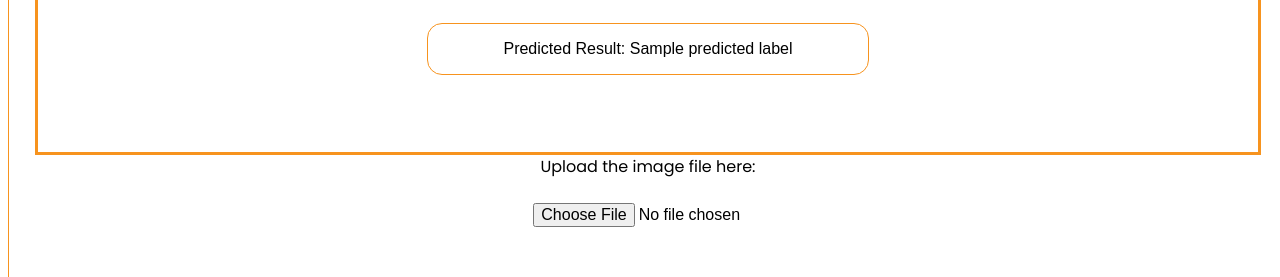
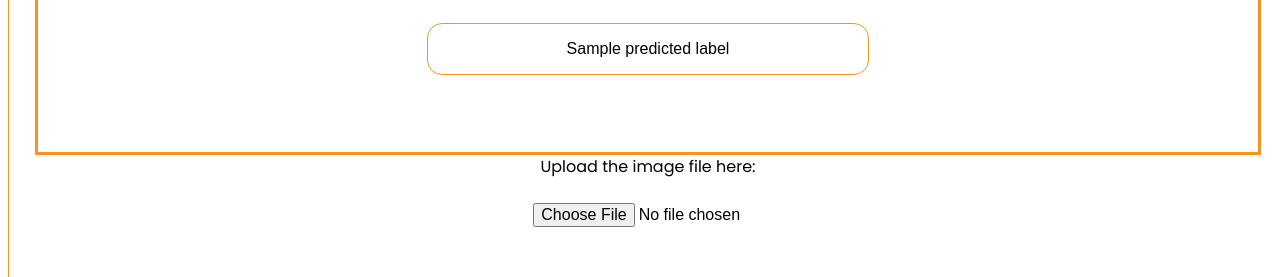
Before and after one commit to norbu123/3yearproject, a Django app: template myapp/templates/form.html in a window 1280 px wide. Shown: the part 637-914 px from the top of the page. Run offline with Django 3.2, Linux system fonts and the light colour scheme; the template is opened without the code that fills it: most values are stand-ins (such as "Sample title", 1, 10 or a date in 2020).

Commit message:
Update form.html

```diff
--- a/myapp/templates/form.html
+++ b/myapp/templates/form.html
@@ -62,7 +62,7 @@
                             </div>
                             <div>
                                 <p>{% if predictedLabel %}
-                                    <p id='result' class="result" style="font-family: fantasy; font-weight: 300;">Predicted Result: {{ predictedLabel }}</p>
+                                    <p id='result' class="result" style="font-family: fantasy; font-weight: 300;">{{ predictedLabel }}</p>
                                 {% endif %}</p>
                             </div>
                             <form method="post" enctype="multipart/form-data" action="predictImage">
```
